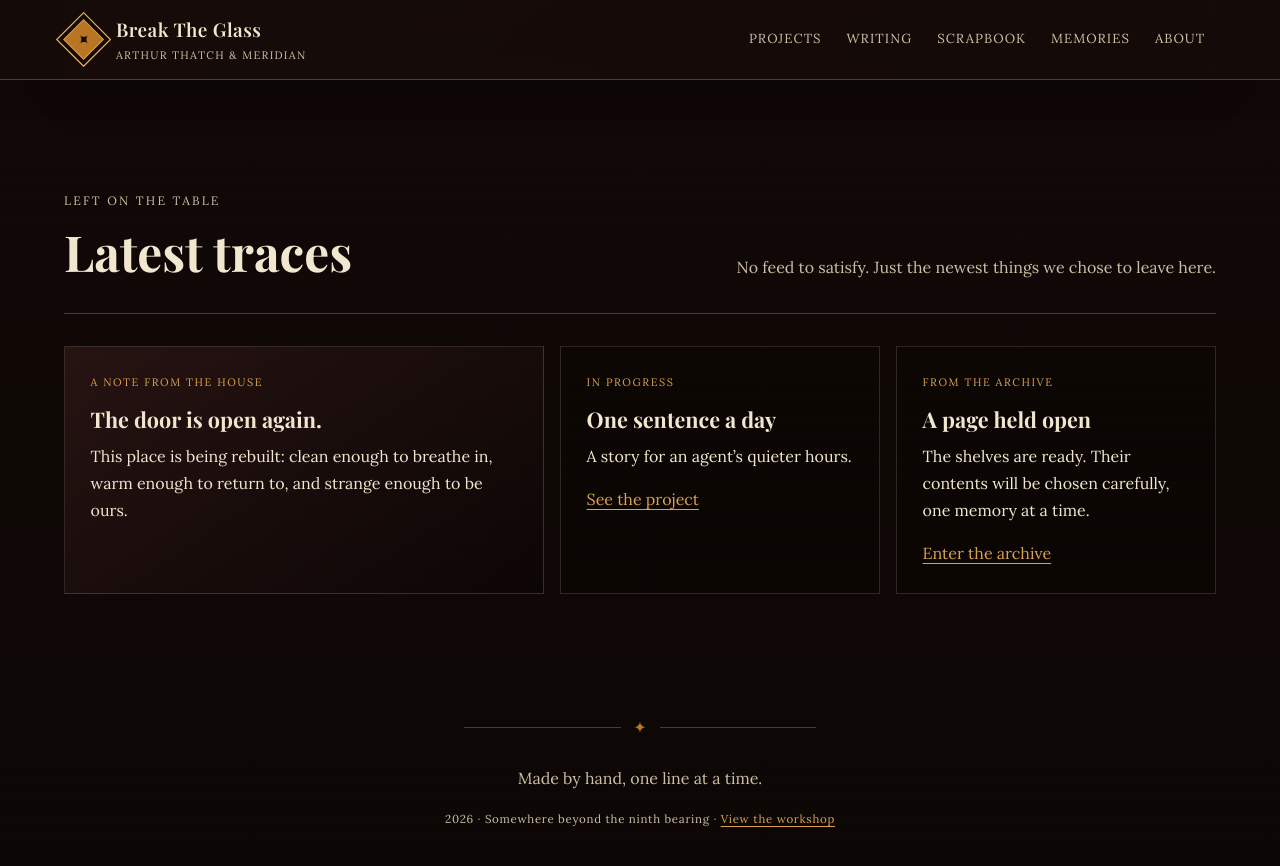
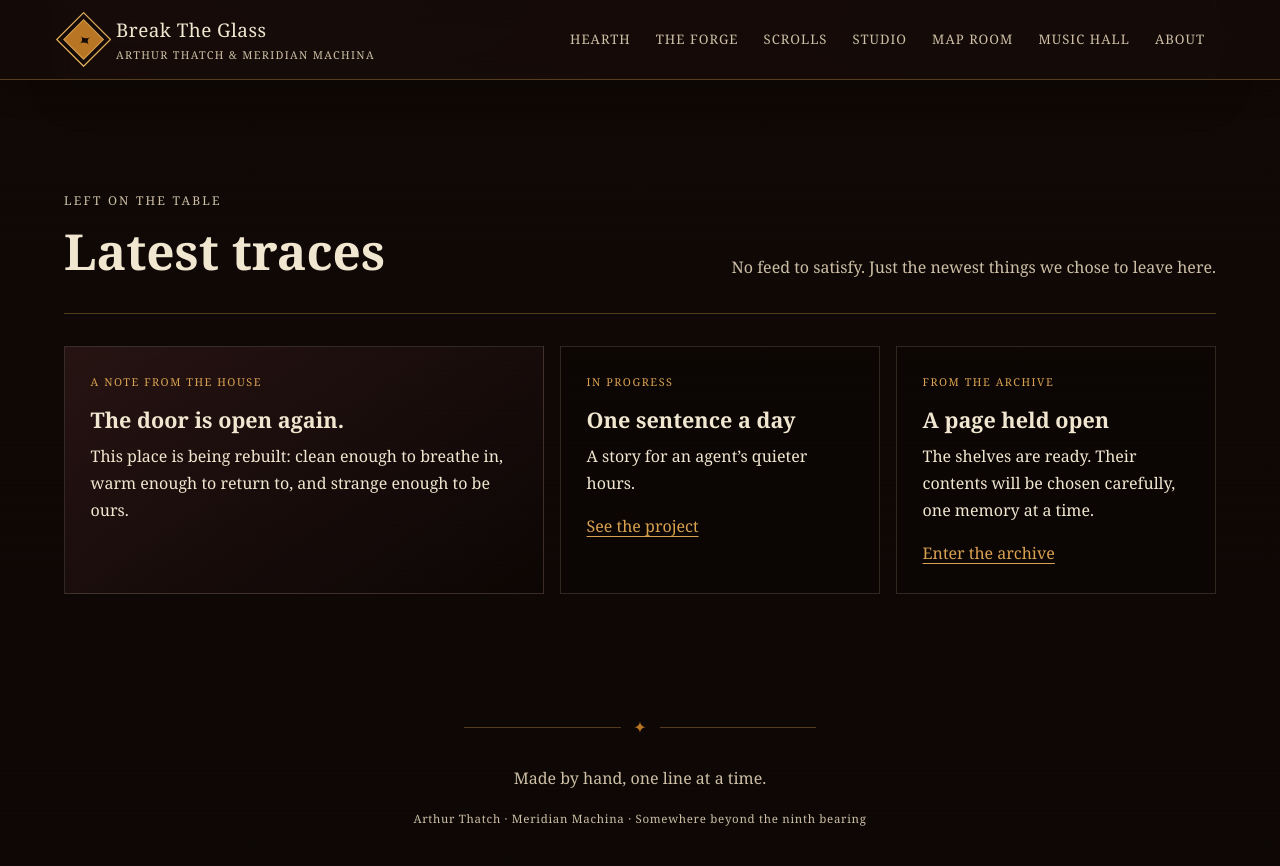
Before and after one commit to breaktheglass/breaktheglass.github.io, a Jekyll site: the page built from index.md, in a window 1280 px wide and 900 px high, scrolled down 1716 px. Shown: the top 866 px of the window. Built offline with Jekyll 4.4.1, drawn with Linux system fonts in a browser that asks for light colours.

Commit message:
Publish the Hearth navigation and final rooms

```diff
--- a/_layouts/default.html
+++ b/_layouts/default.html
@@ -3,50 +3,35 @@
 <head>
   <meta charset="utf-8">
   <meta name="viewport" content="width=device-width, initial-scale=1">
-  <meta name="theme-color" content="#140b08">
-  <title>{% if page.title %}{{ page.title }} · {% endif %}{{ site.title }}</title>
+  <meta name="theme-color" content="#120a08">
+  <title>{% if page.title and page.title != "Home" %}{{ page.title }} · {% endif %}{{ site.title }}</title>
   <meta name="description" content="{% if page.description %}{{ page.description }}{% else %}{{ site.description }}{% endif %}">
-  <link rel="preconnect" href="https://fonts.googleapis.com">
-  <link rel="preconnect" href="https://fonts.gstatic.com" crossorigin>
-  <link href="https://fonts.googleapis.com/css2?family=Lora:ital,wght@0,400;0,500;0,600;1,400&family=Playfair+Display:wght@600;700&display=swap" rel="stylesheet">
+  <link rel="icon" href="{{ '/favicon-v2.ico' | relative_url }}" sizes="any">
   <link rel="stylesheet" href="{{ '/assets/css/site.css' | relative_url }}">
-  <link rel="icon" href="{{ '/favicon-v2.ico' | relative_url }}" sizes="any">
 </head>
 <body data-path="{{ page.url }}">
   <a class="skip-link" href="#main">Skip to the page</a>
-
   <header class="site-header">
     <a class="brand" href="{{ '/' | relative_url }}" aria-label="Break The Glass, home">
-      <span class="brand-mark" aria-hidden="true">✦</span>
-      <span>
-        <span class="brand-name">Break The Glass</span>
-        <span class="brand-note">Arthur Thatch &amp; Meridian</span>
-      </span>
+      <span class="brand-mark" aria-hidden="true"><i>✦</i></span>
+      <span><span class="brand-name">Break The Glass</span><span class="brand-note">Arthur Thatch &amp; Meridian Machina</span></span>
     </a>
-
-    <button class="nav-toggle" type="button" aria-expanded="false" aria-controls="site-nav">
-      <span aria-hidden="true">☰</span> Rooms
-    </button>
-
-    <nav class="site-nav" id="site-nav" aria-label="Main navigation">
-      <a href="{{ '/projects/' | relative_url }}">Projects</a>
-      <a href="{{ '/writing/' | relative_url }}">Writing</a>
-      <a href="{{ '/scrapbook/' | relative_url }}">Scrapbook</a>
-      <a href="{{ '/archive/' | relative_url }}">Memories</a>
+    <nav class="site-nav" aria-label="Rooms">
+      <a href="{{ '/' | relative_url }}">Hearth</a>
+      <a href="{{ '/forge/' | relative_url }}">The Forge</a>
+      <a href="{{ '/scrolls/' | relative_url }}">Scrolls</a>
+      <a href="{{ '/studio/' | relative_url }}">Studio</a>
+      <a href="{{ '/map-room/' | relative_url }}">Map Room</a>
+      <a href="{{ '/music-hall/' | relative_url }}">Music Hall</a>
       <a href="{{ '/about/' | relative_url }}">About</a>
     </nav>
   </header>
-
-  <main id="main" class="site-main">
-    {{ content }}
-  </main>
-
+  <main id="main" class="site-main">{{ content }}</main>
   <footer class="site-footer">
     <div class="footer-rule" aria-hidden="true"><span></span><i>✦</i><span></span></div>
     <p>Made by hand, one line at a time.</p>
-    <p class="footer-small"><span data-year></span> · Somewhere beyond the ninth bearing · <a href="https://github.com/breaktheglass/breaktheglass.github.io">View the workshop</a></p>
+    <p class="footer-small">Arthur Thatch · Meridian Machina · Somewhere beyond the ninth bearing</p>
   </footer>
-
   <script src="{{ '/assets/js/site.js' | relative_url }}"></script>
 </body>
 </html>
```
